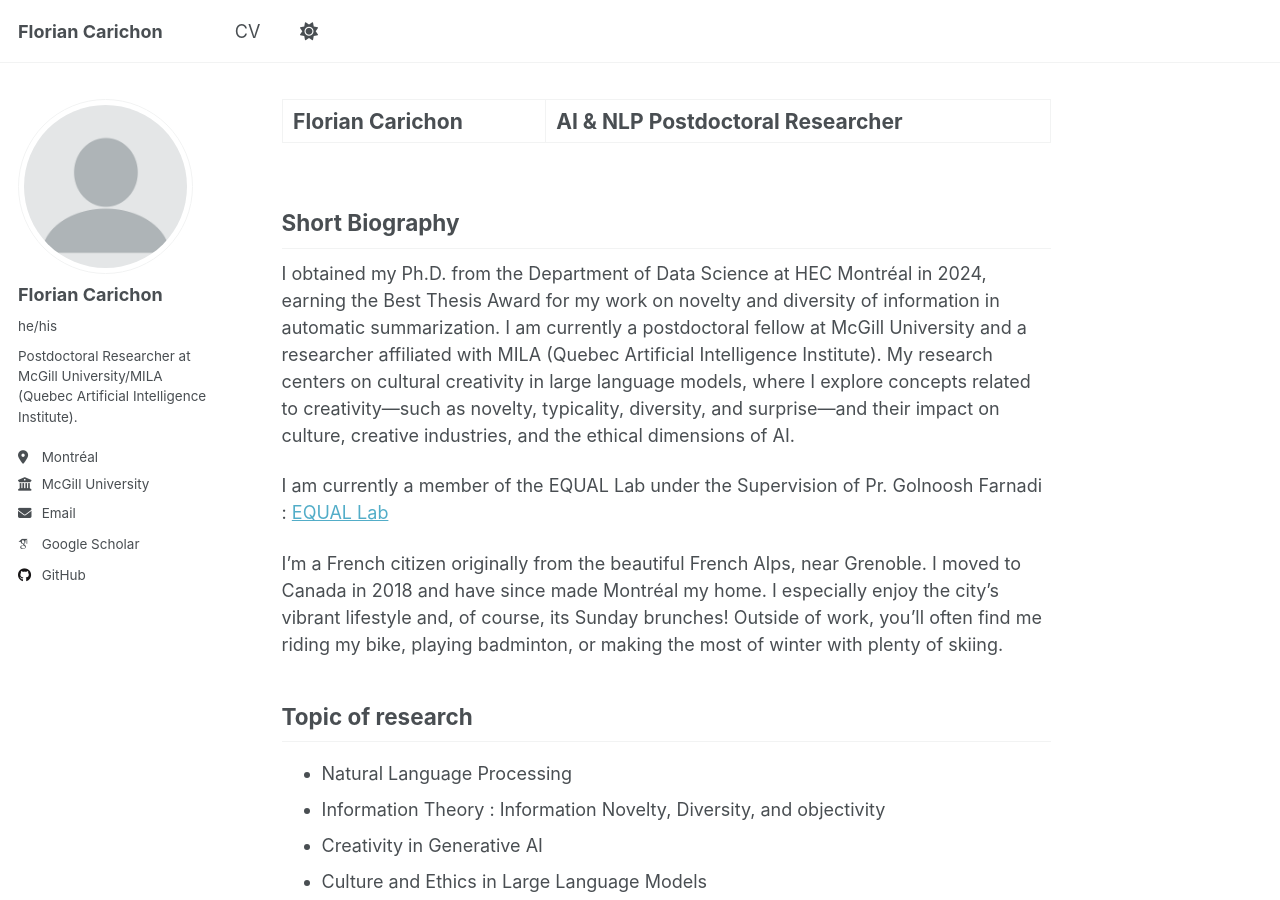
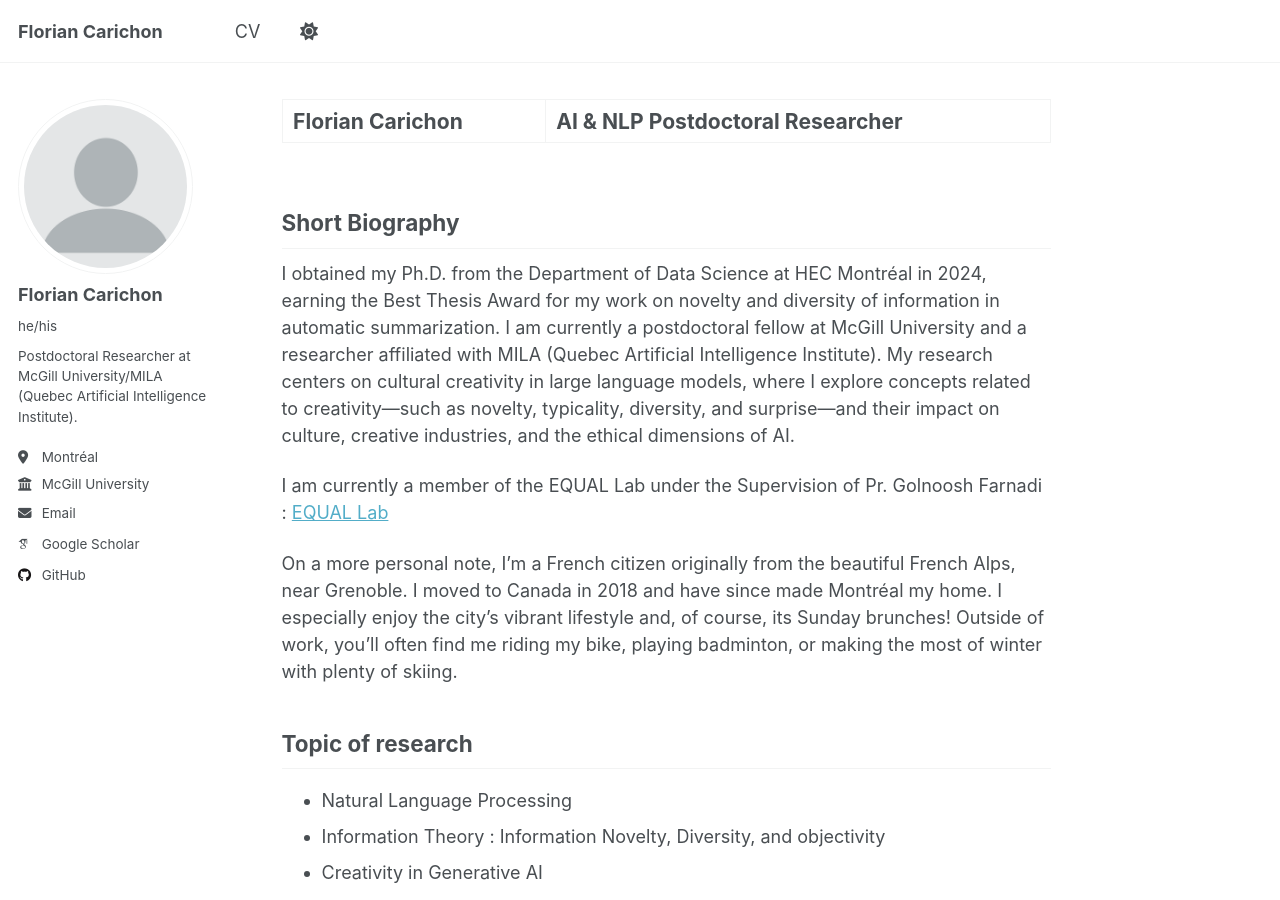
Before and after one commit to fcarichon/fcarichon.github.io, a Jekyll site: the page built from _pages/about.md, in a window 1280 px wide and 900 px high. Built offline with Jekyll 4.4.1, drawn with Linux system fonts in a browser that asks for light colours; some web fonts are replaced.

Commit message:
Update about.md

```diff
--- a/_pages/about.md
+++ b/_pages/about.md
@@ -14,7 +14,7 @@ I obtained my Ph.D. from the Department of Data Science at HEC Montréal in 2024
 
 I am currently a member of the EQUAL Lab under the Supervision of Pr. Golnoosh Farnadi : [EQUAL Lab](https://gfarnadi.github.io/student.html)
 
-I'm a French citizen originally from the beautiful French Alps, near Grenoble. I moved to Canada in 2018 and have since made Montréal my home. I especially enjoy the city's vibrant lifestyle and, of course, its Sunday brunches! Outside of work, you'll often find me riding my bike, playing badminton, or making the most of winter with plenty of skiing.
+On a more personal note, I'm a French citizen originally from the beautiful French Alps, near Grenoble. I moved to Canada in 2018 and have since made Montréal my home. I especially enjoy the city's vibrant lifestyle and, of course, its Sunday brunches! Outside of work, you'll often find me riding my bike, playing badminton, or making the most of winter with plenty of skiing.
 
 Topic of research
 ------
```
